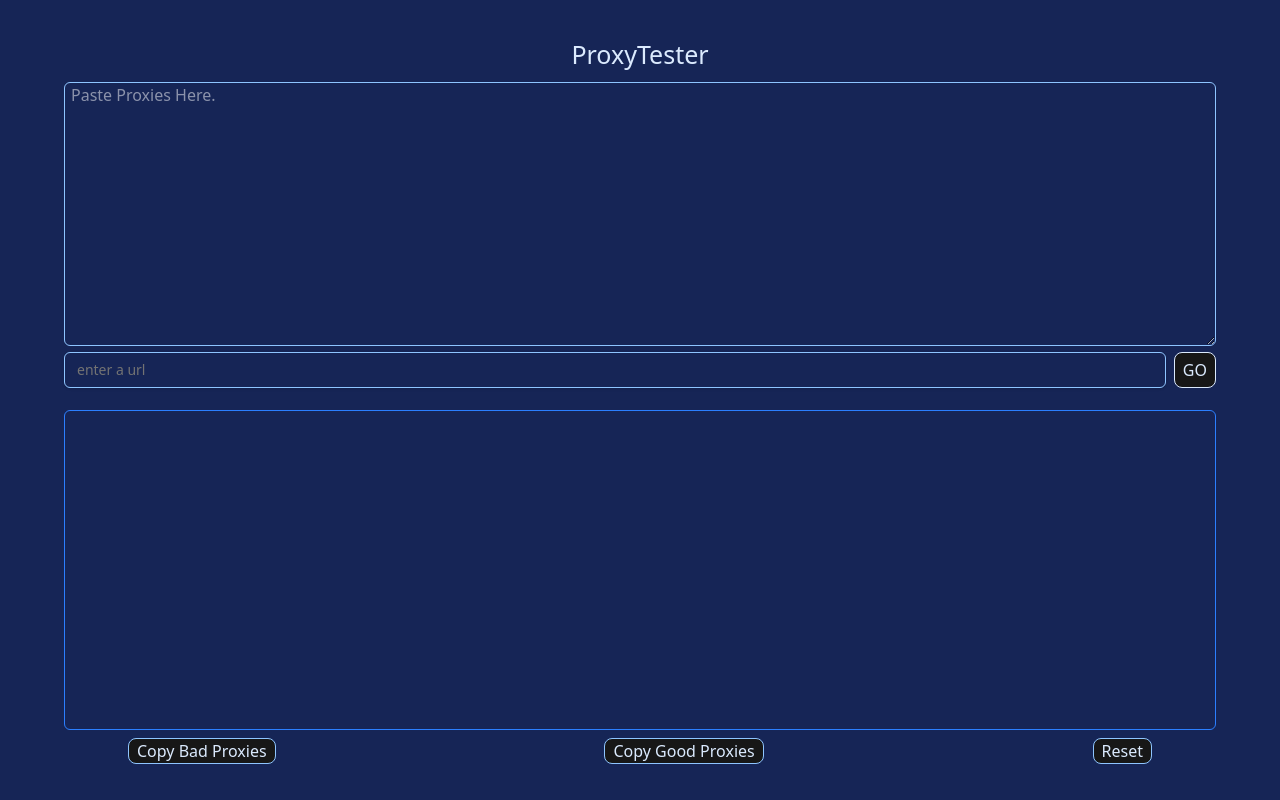
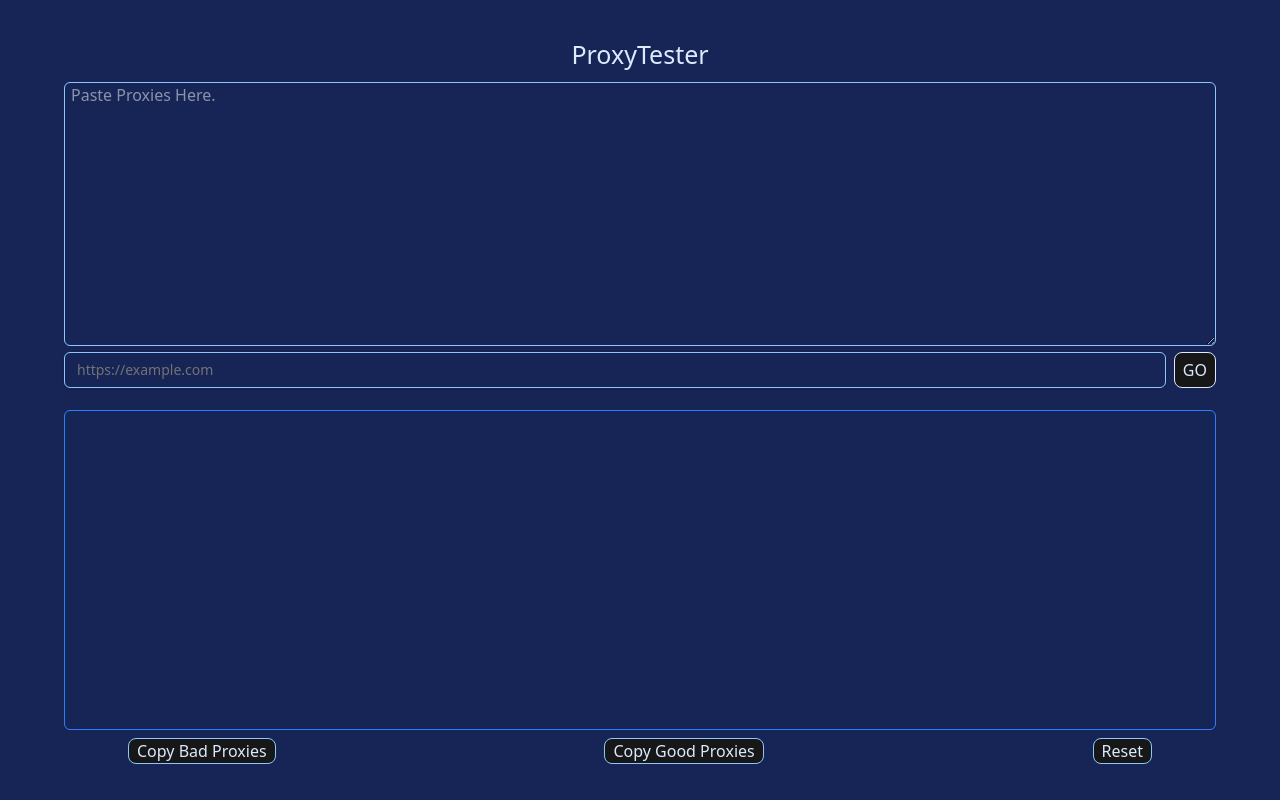
Before and after one commit to renzabc/ProxyTester, a React (Vite) app in the folder frontend/: page / in a window 1280 px wide. Built offline with nearby package versions, Linux system fonts and the light colour scheme.

Commit message:
custom URL search is now functional

```diff
--- a/frontend/src/App.tsx
+++ b/frontend/src/App.tsx
@@ -35,7 +35,7 @@ function App() {
     // Test all proxies on the List
     for (let i = 0; i < proxyArray.length; i++) {
       let prox = proxyArray[i].split(':')
-      let result = await testProxy(prox[0], prox[1], prox[2], prox[3], 'https://example.com')
+      let result = await testProxy(prox[0], prox[1], prox[2], prox[3], url)
 
       if (String(result) === 'Good') {
         // Add to goodList and update state incrementally
@@ -71,8 +71,11 @@ function App() {
 
 
 
+  const [url, setUrl] = useState('')
 
-
+  let handleUrlChange = (event: React.ChangeEvent<HTMLInputElement>) => {
+    setUrl(event.target.value)
+  }
 
   return (
     <>
@@ -90,7 +93,7 @@ function App() {
                   value={proxyList} onChange={handleTextChange}
                 ></textarea>
                 <div className='flex flex-row gap-2 -mt-0.5'>
-                  <Input className=' text-white border-blue-300 ' placeholder='enter a url' />
+                  <Input className=' text-white border-blue-300 ' placeholder='https://example.com' value={url} onChange={handleUrlChange} />
                   <button className='text-blue-100 border border-blue-100 bg-neutral-900 hover:bg-neutral-800 rounded-lg px-2 '
                     onClick={() => { parseList(proxyList) }}
                   >GO</button>
```
